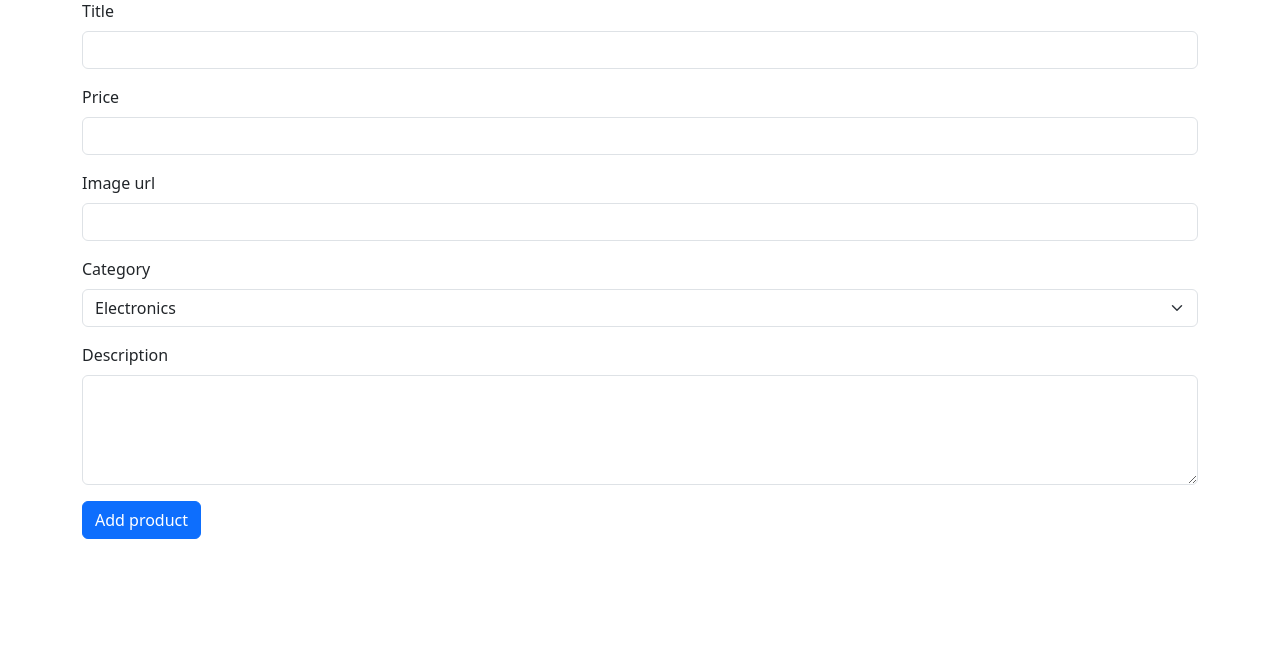
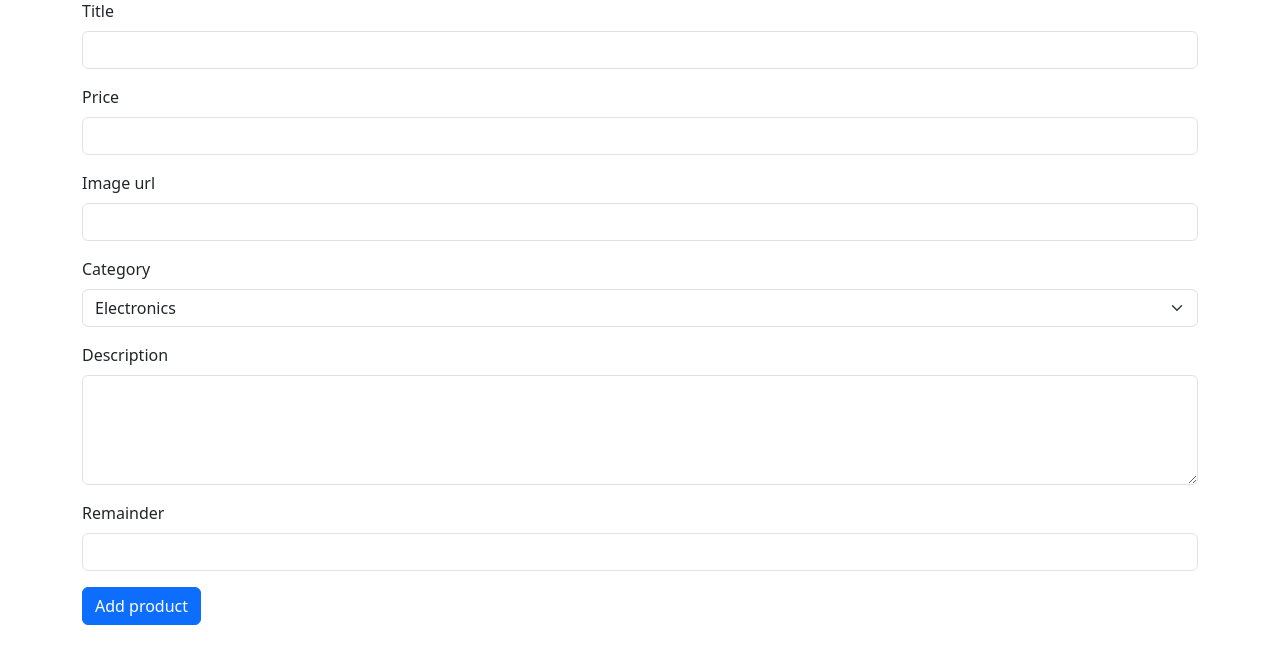
Before and after one commit to akkabek/labwork_54, a Django app: page /products/add/ in a window 1280 px wide. Shown: the part 135-800 px from the top of the page. Run offline with Django 4.2, Linux system fonts and the light colour scheme; data comes from the database, SQL or seed files in the repository; parts of the project's set-up code (start-up, migrations or seed data) failed here and were passed over.

Commit message:
Add remainder to views, and product_add view

```diff
--- a/products/models.py
+++ b/products/models.py
@@ -16,7 +16,7 @@ class Product(models.Model):
     description = models.TextField(max_length=500, null=True, blank=True,verbose_name='Описание')
     category = models.ForeignKey(Category, on_delete=models.CASCADE, verbose_name='Категория')
     created_at = models.DateTimeField(auto_now_add=True, verbose_name='Дата и время добавления')
-    price = models.DecimalField(max_digits=7, decimal_places=2, verbose_name='Стоимость')
+    price = models.DecimalField(max_digits=10, decimal_places=2, verbose_name='Стоимость')
     image = models.URLField()
     remainder = models.PositiveIntegerField()
     def __str__(self):
--- a/products/templates/product_add_view.html
+++ b/products/templates/product_add_view.html
@@ -35,6 +35,11 @@
         <textarea class="form-control" name="description" rows="4"></textarea>
     </div>
 
+    <div class="mb-3">
+        <label class="form-label">Remainder</label>
+        <input type="number" min='0' step="1" class="form-control" name="remainder" required>
+    </div>
+
     <button type="submit" class="btn btn-primary">Add product</button>
 </form>
 {% endblock %}
--- a/products/views.py
+++ b/products/views.py
@@ -29,6 +29,7 @@ def product_add_view(request):
         category_id = request.POST.get('category', '').strip()
         price = request.POST.get('price', '').strip()
         image = request.POST.get('image', '').strip()
+        remainder = request.POST.get('remainder', '').strip()
         if name and category_id:
             category = get_object_or_404(Category, id=category_id)
             new_product = Product.objects.create(
@@ -36,7 +37,8 @@ def product_add_view(request):
                 description=description,
                 category=category,
                 price=price,
-                image=image
+                image=image,
+                remainder=remainder
             )
             return redirect('product_view', id=new_product.id)
     return render(request,'product_add_view.html', {'categories': categories})
```
